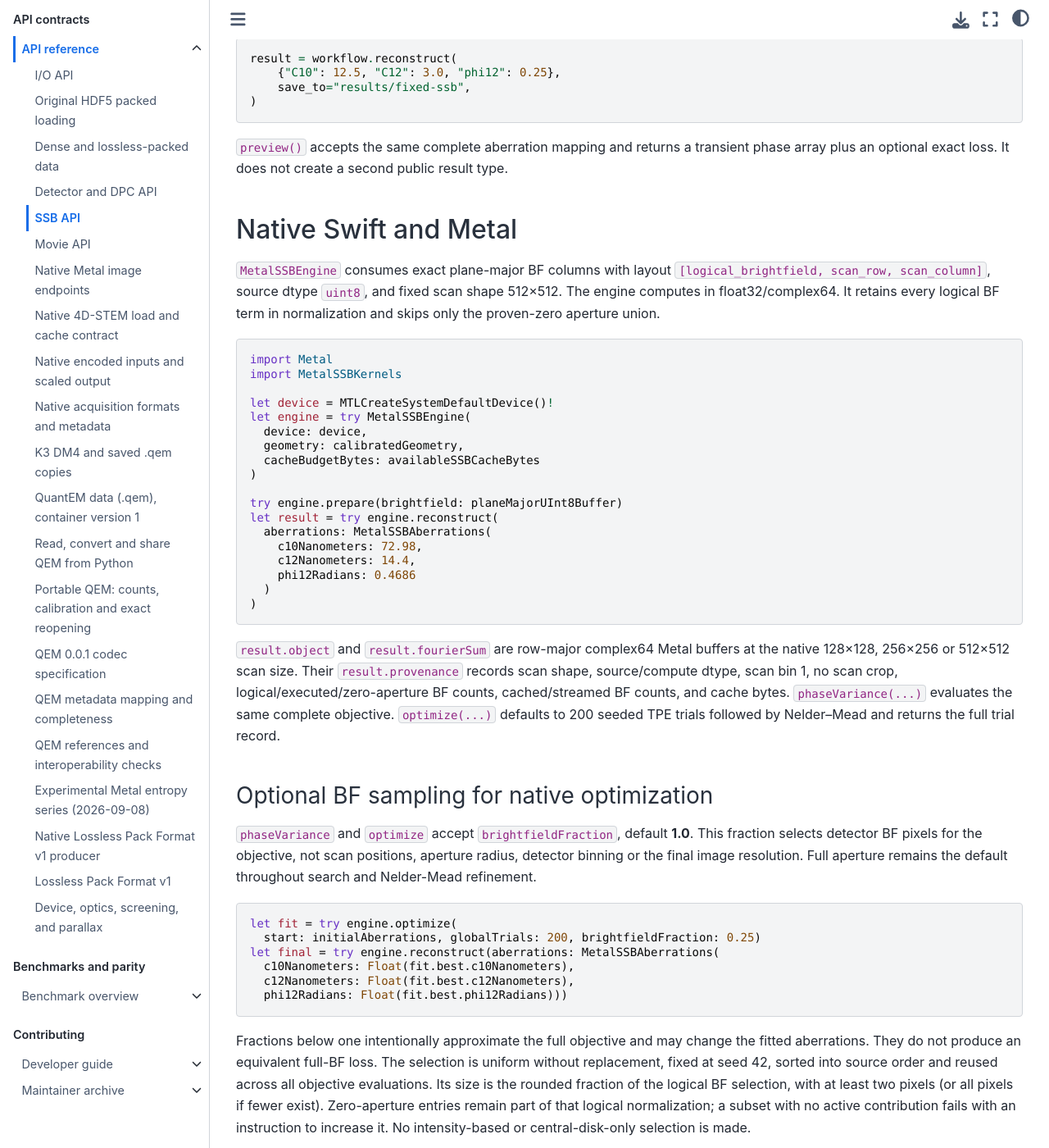
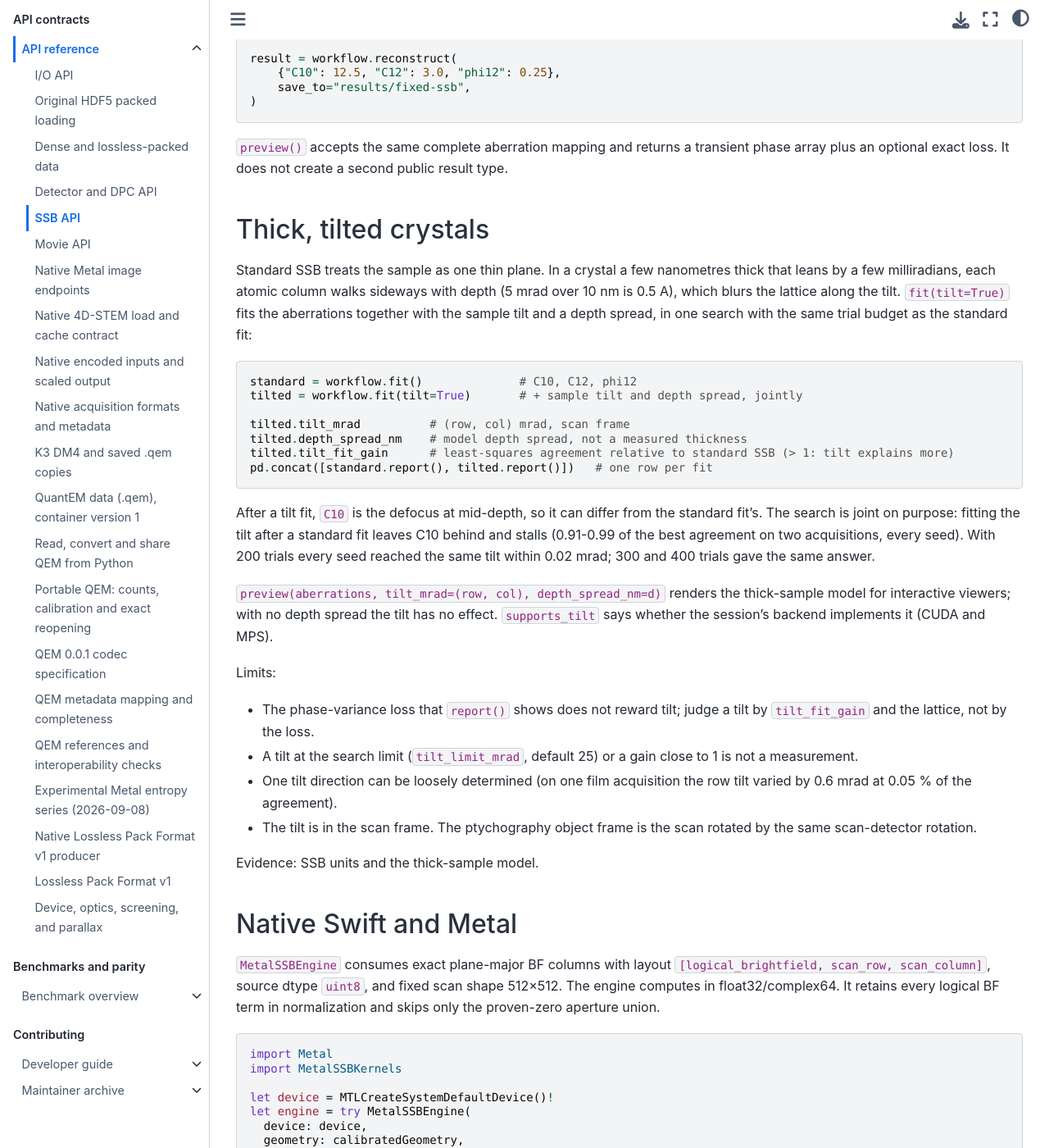
Before and after one commit to bobleesj/quantem.gpu, a Jupyter Book: the page built from docs/api/ssb.md, in a window 1280 px wide and 1400 px high, scrolled down 2081 px. Shown: the whole window at 82% size. Built offline with Jupyter Book 1.0.4 settings and Sphinx 7.4.7 and the Sphinx Book theme 1.1.4, drawn with Linux system fonts in a browser that asks for light colours.

Commit message:
docs: SSB API covers fit(tilt=True), the tilt result fields and when to trust a tilt

````diff
--- a/docs/api/ssb.md
+++ b/docs/api/ssb.md
@@ -106,6 +106,48 @@ result = workflow.reconstruct(
 `preview()` accepts the same complete aberration mapping and returns a
 transient phase array plus an optional exact loss. It does not create a second
 public result type.
+
+## Thick, tilted crystals
+
+Standard SSB treats the sample as one thin plane. In a crystal a few nanometres
+thick that leans by a few milliradians, each atomic column walks sideways with
+depth (5 mrad over 10 nm is 0.5 A), which blurs the lattice along the tilt.
+`fit(tilt=True)` fits the aberrations together with the sample tilt and a depth
+spread, in one search with the same trial budget as the standard fit:
+
+```python
+standard = workflow.fit()              # C10, C12, phi12
+tilted = workflow.fit(tilt=True)       # + sample tilt and depth spread, jointly
+
+tilted.tilt_mrad          # (row, col) mrad, scan frame
+tilted.depth_spread_nm    # model depth spread, not a measured thickness
+tilted.tilt_fit_gain      # least-squares agreement relative to standard SSB (> 1: tilt explains more)
+pd.concat([standard.report(), tilted.report()])   # one row per fit
+```
+
+After a tilt fit, `C10` is the defocus at mid-depth, so it can differ from the
+standard fit's. The search is joint on purpose: fitting the tilt after a
+standard fit leaves C10 behind and stalls (0.91-0.99 of the best agreement on
+two acquisitions, every seed). With 200 trials every seed reached the same tilt
+within 0.02 mrad; 300 and 400 trials gave the same answer.
+
+`preview(aberrations, tilt_mrad=(row, col), depth_spread_nm=d)` renders the
+thick-sample model for interactive viewers; with no depth spread the tilt has
+no effect. `supports_tilt` says whether the session's backend implements it
+(CUDA and MPS).
+
+Limits:
+
+- The phase-variance loss that `report()` shows does not reward tilt; judge a
+  tilt by `tilt_fit_gain` and the lattice, not by the loss.
+- A tilt at the search limit (`tilt_limit_mrad`, default 25) or a gain close to
+  1 is not a measurement.
+- One tilt direction can be loosely determined (on one film acquisition the
+  row tilt varied by 0.6 mrad at 0.05 % of the agreement).
+- The tilt is in the scan frame. The ptychography object frame is the scan
+  rotated by the same scan-detector rotation.
+
+Evidence: [SSB units and the thick-sample model](../maintainer/2026-09-24-ssb-units-and-thick-sample.md).
 
 ## Native Swift and Metal
 
````
